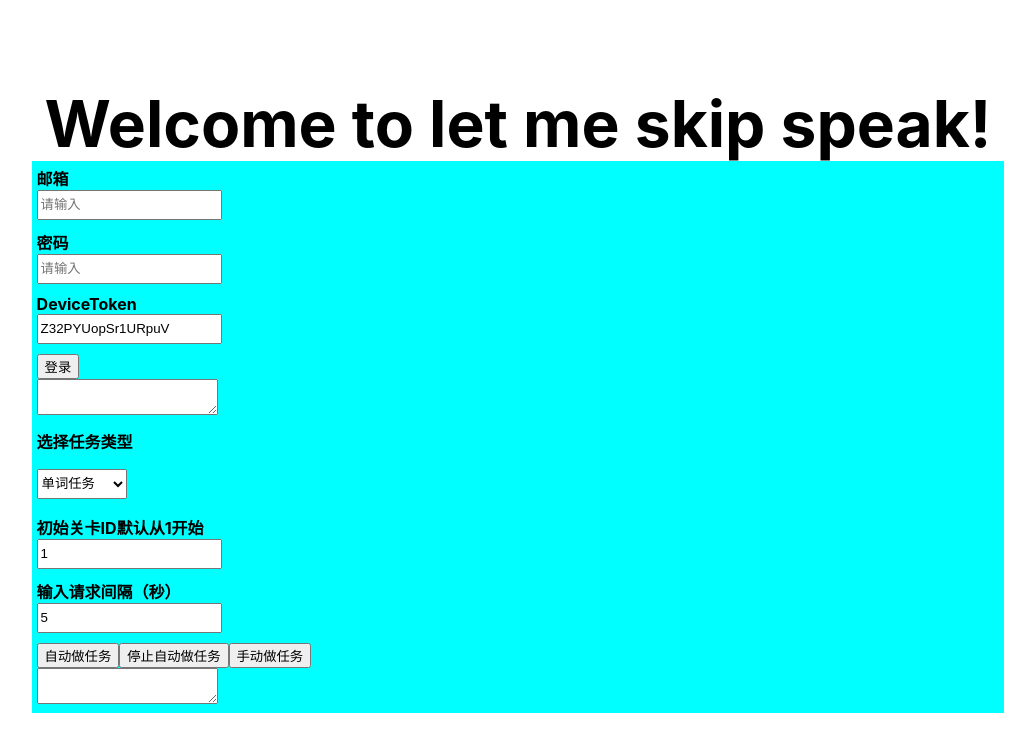
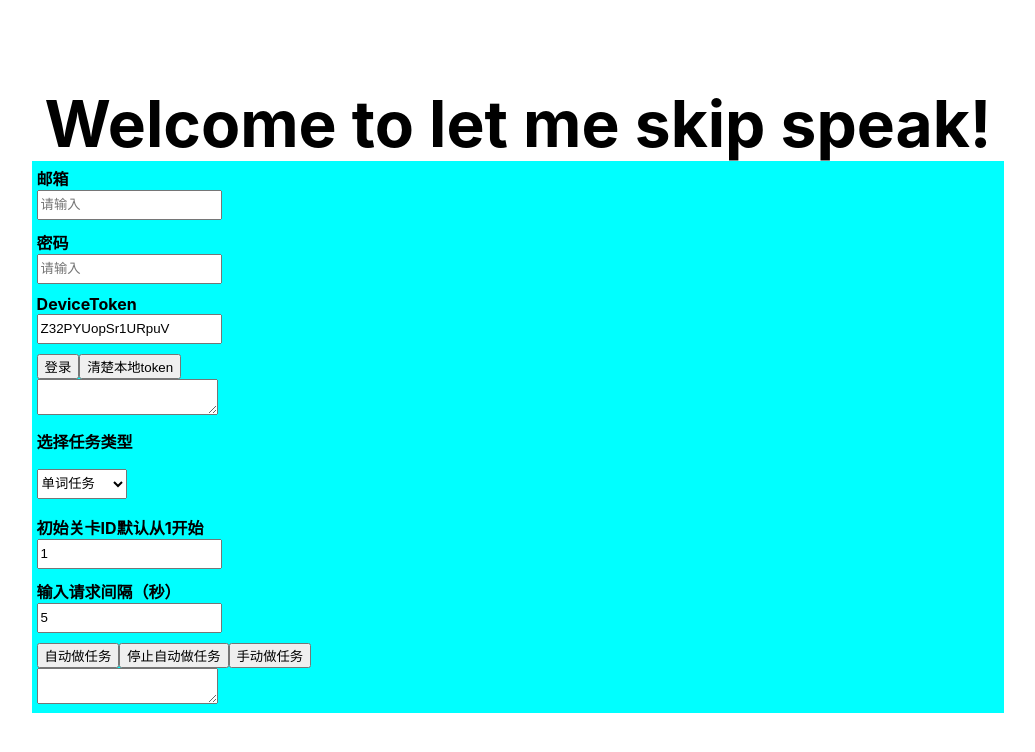
Before and after one commit to HeHuiqi/LMSP, a Next.js app: page / in a window 1280 px wide. Shown: the top 752 px of the page, without its empty margins (122-1157 px from the left). Built offline with nearby package versions, Linux system fonts and the light colour scheme.

Commit message:
add clear token

```diff
--- a/HqUtils/HqNetUtils.js
+++ b/HqUtils/HqNetUtils.js
@@ -39,6 +39,7 @@ async function reqAuthToken(email,password){
     };
 
     const config = {headers};
+    console.log('config:',config);
     const out = await axios.post('https://api2.letmespeak.pro/user/v2/auth',data,config);
     return out;
 }
--- a/compontents/HqLogin.js
+++ b/compontents/HqLogin.js
@@ -51,12 +51,22 @@ function HqLogin(){
         }
 
     }
+    const clearLocalToken = async function(){
+        let account_save = {
+            token:'',
+            expired_at:0
+        };
+        localStorage.setItem(email,JSON.stringify(account_save));
+        alert('清除成功');
+    }
     return (
         <HqDiv>
             <HqInput inputName={'邮箱'} onInputChange={onInputChangeEmail}></HqInput>
             <HqInput inputName={'密码'} onInputChange={onInputChangePassword} isSecrutiyInput={true}></HqInput>
             <HqInput inputName={'DeviceToken'} onInputChange={onInputChangeDeviceToken} defaultValue={deviceToken}></HqInput>
             <button onClick={startLogin}>登录</button>
+            <button onClick={clearLocalToken}>清楚本地token</button>
+
             <HqTextarea result={loginToken} isReadOnly={false}></HqTextarea>
 
         </HqDiv>
```
